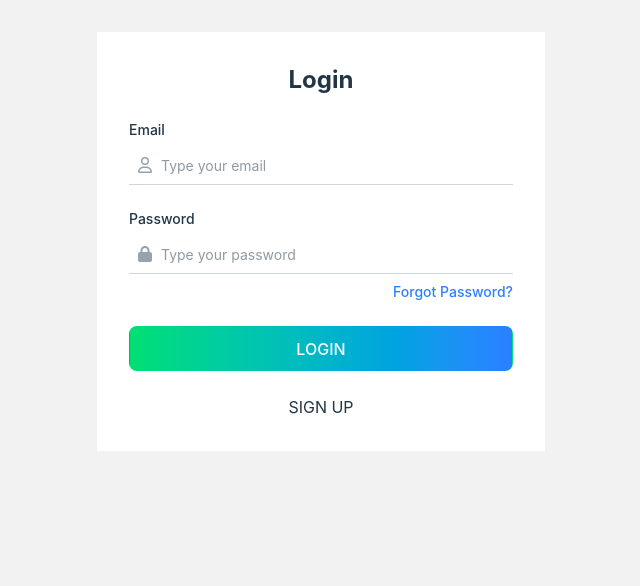
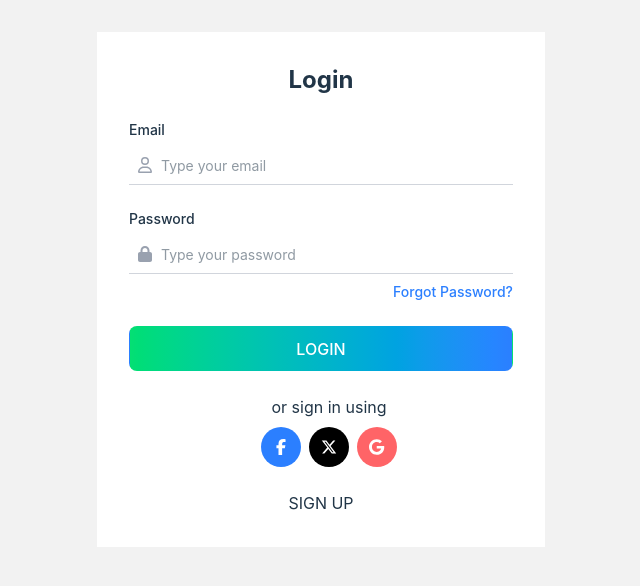
Before and after one commit to hassammd/SocialApp, a React (Vite) app: page / in a window 1280 px wide. Shown: the top 586 px of the page, without its empty margins (319-959 px from the left). Built offline with nearby package versions, Linux system fonts and the light colour scheme; no server answers.

Commit message:
signIn with google functionality added

```diff
--- a/src/Components/Login.jsx
+++ b/src/Components/Login.jsx
@@ -4,7 +4,8 @@ import { FontAwesomeIcon } from "@fortawesome/react-fontawesome";
 import { useEffect, useState } from "react";
 import { useNavigate } from "react-router-dom";
 import { auth } from '../firebase'
-import { signInWithEmailAndPassword, onAuthStateChanged } from "firebase/auth"
+import { signInWithEmailAndPassword, onAuthStateChanged, GoogleAuthProvider, signInWithPopup } from "firebase/auth"
+import { faFacebookF, faGoogle, faXTwitter } from "@fortawesome/free-brands-svg-icons";
 
 const Login = () => {
 
@@ -14,11 +15,8 @@ const Login = () => {
     const [firebaseLoginErr, setFirebaseLoginErr] = useState('')
     const [isLogedIn, setIsLogedIn] = useState(false)
 
-
-    console.log(loginError)
-
     const navigate = useNavigate()
-
+    const googleProvider = new GoogleAuthProvider()
 
     //error handling
 
@@ -43,6 +41,19 @@ const Login = () => {
 
         })
     }, [])
+
+    //login with google
+
+    const singInWithGoogle = () => {
+
+        signInWithPopup(auth, googleProvider).then((res) => {
+            console.log(res)
+        }).catch((err) => console.log(err))
+    }
+
+
+    //login with google
+
 
 
 
@@ -162,6 +173,15 @@ const Login = () => {
                             LOGIN
                         </button>
                     </div>
+                    <div className="flex flex-col items-center gap-2">
+                        <p className="text-center w-100">or sign in using</p>
+                        <ul className="flex gap-2">
+                            <li className="cursor-pointer bg-blue-500 text-white w-10 h-10 p-2 rounded-full flex items-center justify-center"><FontAwesomeIcon icon={faFacebookF} /></li>
+                            <li className="cursor-pointer bg-black text-white w-10 h-10 p-2 rounded-full flex items-center justify-center"><FontAwesomeIcon icon={faXTwitter} /></li>
+                            <li onClick={singInWithGoogle} className="cursor-pointer bg-red-400 text-white w-10 h-10 p-2 rounded-full flex items-center justify-center"><FontAwesomeIcon icon={faGoogle} /></li>
+                        </ul>
+
+                    </div>
 
                     <div className="w-full">
                         <span onClick={() => navigate('/signup')} className="w-100 cursor-pointer">SIGN UP</span>
```
